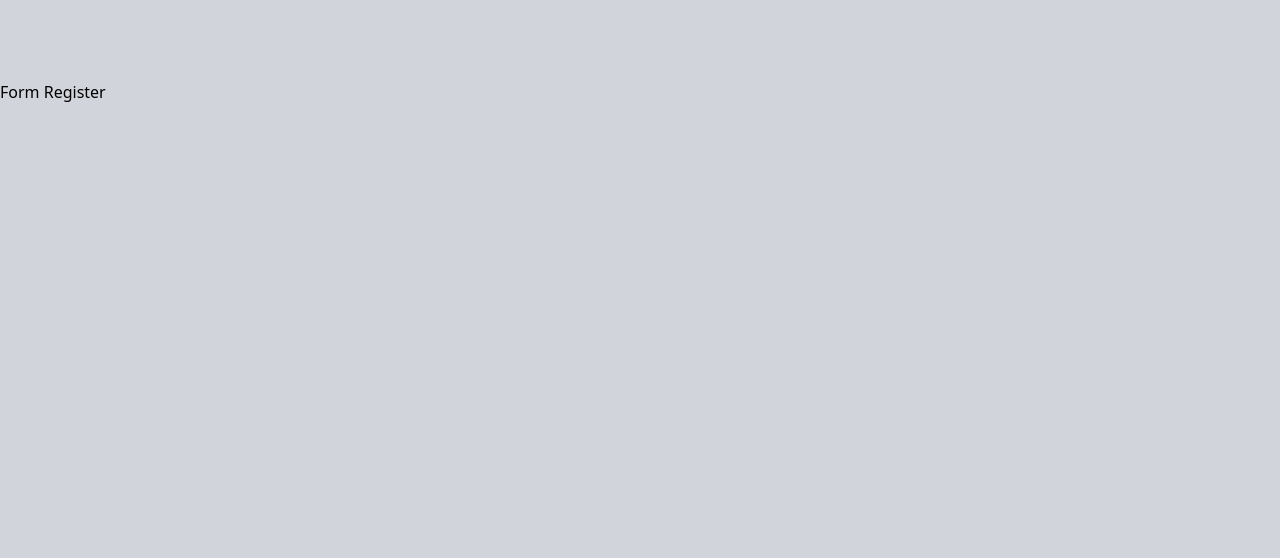
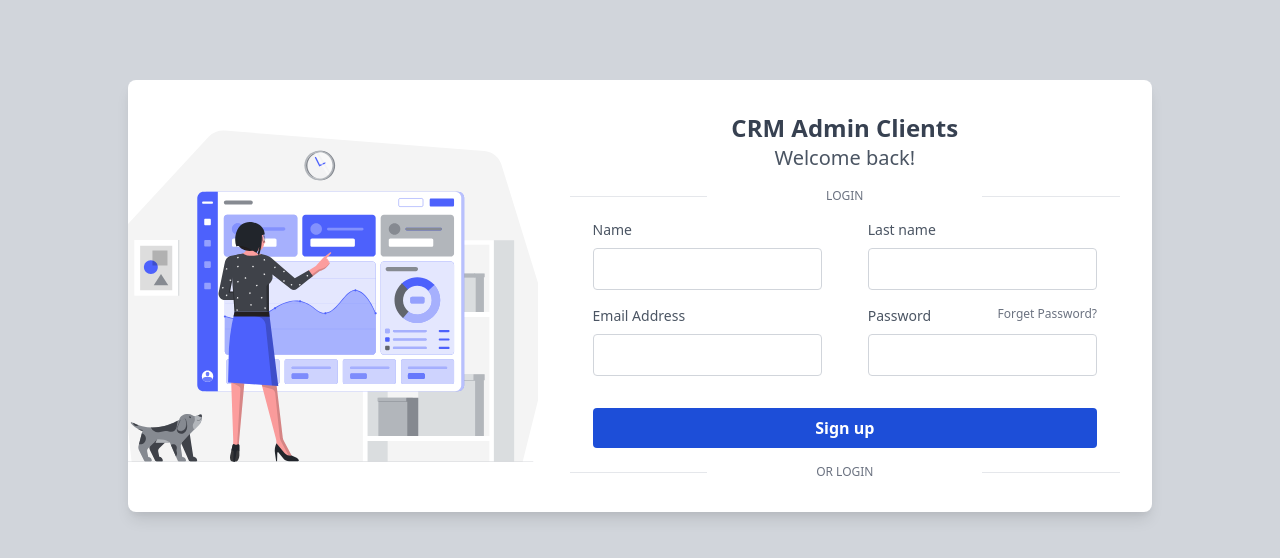
Before and after one commit to Allan-Sanchez/CRM-CLIENTS-FRONTEND, a Next.js app: page /register in a window 1280 px wide. Shown: the top 558 px of the page. Built offline with nearby package versions, Linux system fonts and the light colour scheme.

Commit message:
init apollo client config

```diff
--- /dev/null
+++ b/config/apollo.js
@@ -0,0 +1,8 @@
+import { ApolloClient, InMemoryCache } from '@apollo/client';
+
+const client = new ApolloClient({
+  uri: 'http://localhost:4000/',
+  cache: new InMemoryCache()
+});
+
+export default client;
--- a/pages/_app.js
+++ b/pages/_app.js
@@ -1,13 +1,18 @@
 import "../styles/globals.css";
 import Layout from "../components/Layout";
+import { ApolloProvider } from '@apollo/client';
+import client from "../config/apollo";
+
 // import "tailwindcss/tailwind.css";
 
 function MyApp({ Component, pageProps }) {
   return (
     <>
+    <ApolloProvider client={client}>
       <Layout>
         <Component {...pageProps} />
       </Layout>
+    </ApolloProvider>
     </>
   );
 }
--- a/pages/login.js
+++ b/pages/login.js
@@ -62,7 +62,7 @@ const Login = () => {
           />
         </div>
         <div className="mt-8">
-          <button className="bg-gray-700 text-white font-bold py-2 px-4 w-full rounded hover:bg-gray-600 focus:outline-none focus:bg-gray-600">
+          <button className="bg-blue-700 text-white font-bold py-2 px-4 w-full rounded hover:bg-blue-600 focus:outline-none focus:bg-blue-600">
             Login
           </button>
         </div>
--- a/pages/register.js
+++ b/pages/register.js
@@ -1,9 +1,191 @@
+import { useFormik } from "formik";
+import * as yup from 'yup';
+import { useQuery, gql } from '@apollo/client';
+
+
+const QUERY = gql`
+  query getProducts{
+  getProducts{
+    name
+    stock
+    price
+  }
+}
+`;
+
 const Register = () => {
-    return (
-        <div>
-            <h1>Form Register</h1>
+
+  const {data} = useQuery(QUERY);
+  console.log(data);
+  const formik = useFormik({
+    initialValues: {
+      name: "",
+      lastName: "",
+      email: "",
+      password: "",
+    },
+    validationSchema: yup.object({
+        name: yup.string().required('Name is required'),
+        lastName: yup.string().required('Last name is required'),
+        email: yup.string().email('Invalid Email').required('Email is required'),
+        password: yup.string().required('Password is required').min(6,'Password must be at least 6 characteres')
+    }),
+    onSubmit: (values) => {
+      console.log(values);
+    },
+  });
+  return (
+    <div className="flex max-w-sm mx-auto bg-white rounded-lg shadow-lg overflow-hidden lg:max-w-5xl ">
+      <div
+        className="hidden lg:block lg:w-2/5 bg-cover bg-center"
+        style={{
+          backgroundImage: `url(/womanDashboard.svg)`,
+        }}
+      ></div>
+
+      <div className="w-full py-8 px-6 md:px-8 lg:w-3/5 ">
+        <h2 className="text-2xl font-semibold text-gray-700 text-center">
+          CRM Admin Clients
+        </h2>
+
+        <p className="text-xl text-gray-600 text-center">Welcome back!</p>
+
+        <div className="mt-4 flex items-center justify-between">
+          <span className="border-b w-1/5 lg:w-1/4"></span>
+
+          <a
+            href="#"
+            className="text-xs text-center text-gray-500 uppercase hover:underline"
+          >
+            Login
+          </a>
+
+          <span className="border-b w-1/5 lg:w-1/4"></span>
         </div>
-     );
-}
+        <form onSubmit={formik.handleSubmit}>
+          <div className="lg:flex justify-around">
+            <div className="mt-4 lg:w-5/12">
+              <label
+                className="block text-gray-600 text-sm font-medium mb-2"
+                htmlFor="name"
+              >
+                Name
+              </label>
+              <input
+                id="name"
+                className="bg-white text-gray-700 border border-gray-300 rounded py-2 px-4 block w-full focus:border-blue-500 focus:outline-none focus:ring"
+                type="text"
+                onChange={formik.handleChange}
+                value={formik.values.name}
+                onBlur={formik.handleBlur}
+              />
+              {formik.errors.name ?(
+                  <div className="py-2 bg-red-200 border-l-4 border-red-500 text-red-700 p-4 ">
+                  <p className="font-bold">Error</p>
+                  <p>{formik.errors.name}</p>
+              </div>
+              ) : null}
+            </div>
+            <div className="mt-4 lg:w-5/12">
+              <label
+                className="block text-gray-600 text-sm font-medium mb-2"
+                htmlFor="lastName"
+              >
+                Last name
+              </label>
+              <input
+                id="lastName"
+                className="bg-white text-gray-700 border border-gray-300 rounded py-2 px-4 block w-full focus:border-blue-500 focus:outline-none focus:ring"
+                type="text"
+                onChange={formik.handleChange}
+                value={formik.values.lastName}
+                onBlur={formik.handleBlur}
+              />
+               {formik.errors.lastName ?(
+                  <div className="py-2 bg-red-200 border-l-4 border-red-500 text-red-700 p-4 ">
+                  <p className="font-bold">Error</p>
+                  <p>{formik.errors.lastName}</p>
+              </div>
+              ) : null}
+            </div>
+          </div>
+
+          <div className="lg:flex  justify-around">
+            <div className="mt-4 lg:w-5/12">
+              <label
+                className="block text-gray-600 text-sm font-medium mb-2"
+                htmlFor="email"
+              >
+                Email Address
+              </label>
+              <input
+                id="email"
+                className="bg-white text-gray-700 border border-gray-300 rounded py-2 px-4 block w-full focus:border-blue-500 focus:outline-none focus:ring"
+                type="email"
+                onChange={formik.handleChange}
+                value={formik.values.email}
+                onBlur={formik.handleBlur}
+              />
+              {formik.errors.email ?(
+                  <div className="py-2 bg-red-200 border-l-4 border-red-500 text-red-700 p-4 ">
+                  <p className="font-bold">Error</p>
+                  <p>{formik.errors.email}</p>
+              </div>
+              ) : null}
+            </div>
+
+            <div className="mt-4 lg:w-5/12">
+              <div className="flex justify-between">
+                <label
+                  className="block text-gray-600 text-sm font-medium mb-2"
+                  htmlFor="password"
+                >
+                  Password
+                </label>
+                <a href="#" className="text-xs text-gray-500 hover:underline">
+                  Forget Password?
+                </a>
+              </div>
+
+              <input
+                id="password"
+                className="bg-white text-gray-700 border border-gray-300 rounded py-2 px-4 block w-full focus:border-blue-500 focus:outline-none focus:ring"
+                type="password"
+                onChange={formik.handleChange}
+                value={formik.values.password}
+                onBlur={formik.handleBlur}
+
+              />
+              {formik.errors.password ?(
+                  <div className="py-2 bg-red-200 border-l-4 border-red-500 text-red-700 p-4 ">
+                  <p className="font-bold">Error</p>
+                  <p>{formik.errors.password}</p>
+              </div>
+              ) : null}
+            </div>
+          </div>
+
+          <div className="mt-8 lg:flex justify-center">
+            <button type="submit" className="bg-blue-700 text-white font-bold py-2 px-4 w-11/12 rounded hover:bg-blue-600 focus:outline-none focus:bg-blue-600">
+              Sign up
+            </button>
+          </div>
+        </form>
+        <div className="mt-4 flex items-center justify-between">
+          <span className="border-b w-1/5 md:w-1/4"></span>
+
+          <a
+            href="#"
+            className="text-xs text-gray-500 uppercase hover:underline"
+          >
+            or Login
+          </a>
+
+          <span className="border-b w-1/5 md:w-1/4"></span>
+        </div>
+      </div>
+    </div>
+  );
+};
 
 export default Register;
```
Also changed, not shown: package.json (+6 -3 lines), public/womanDashboard.svg (added), 1 other file (tests, documents, lock files or other folders).
